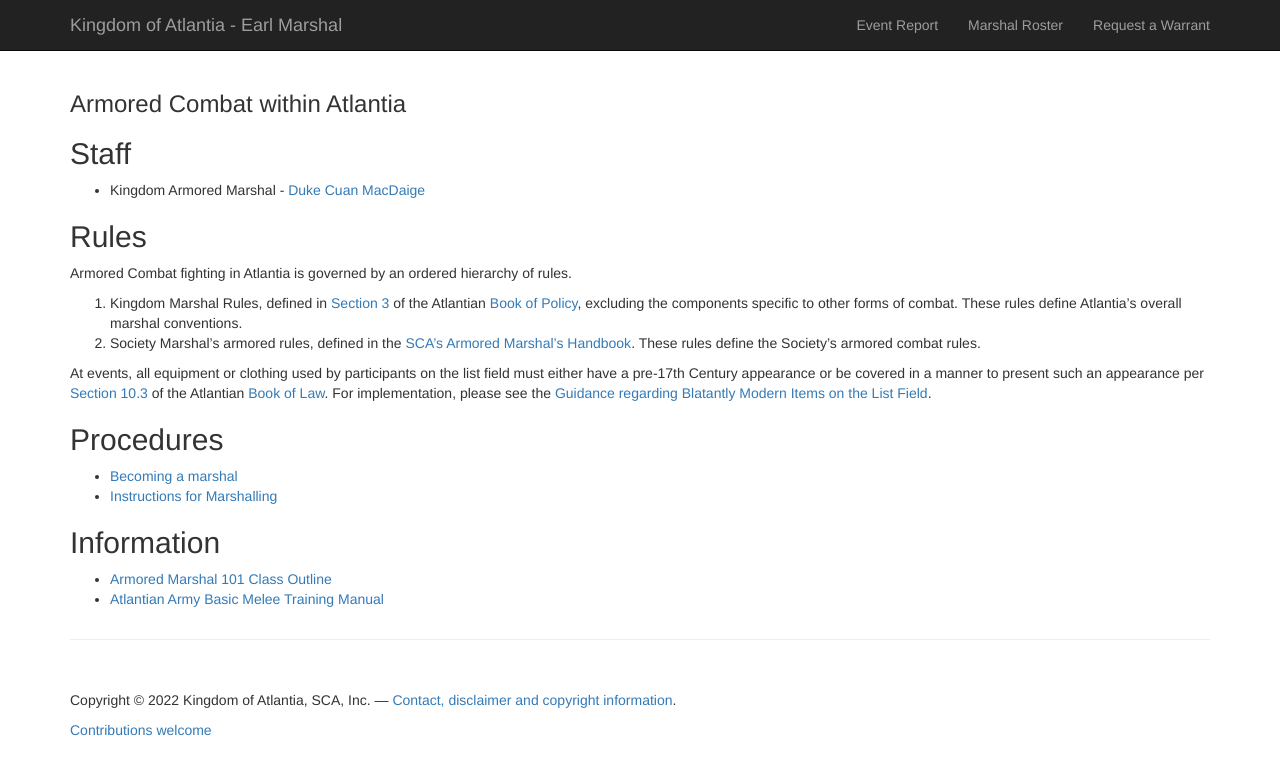
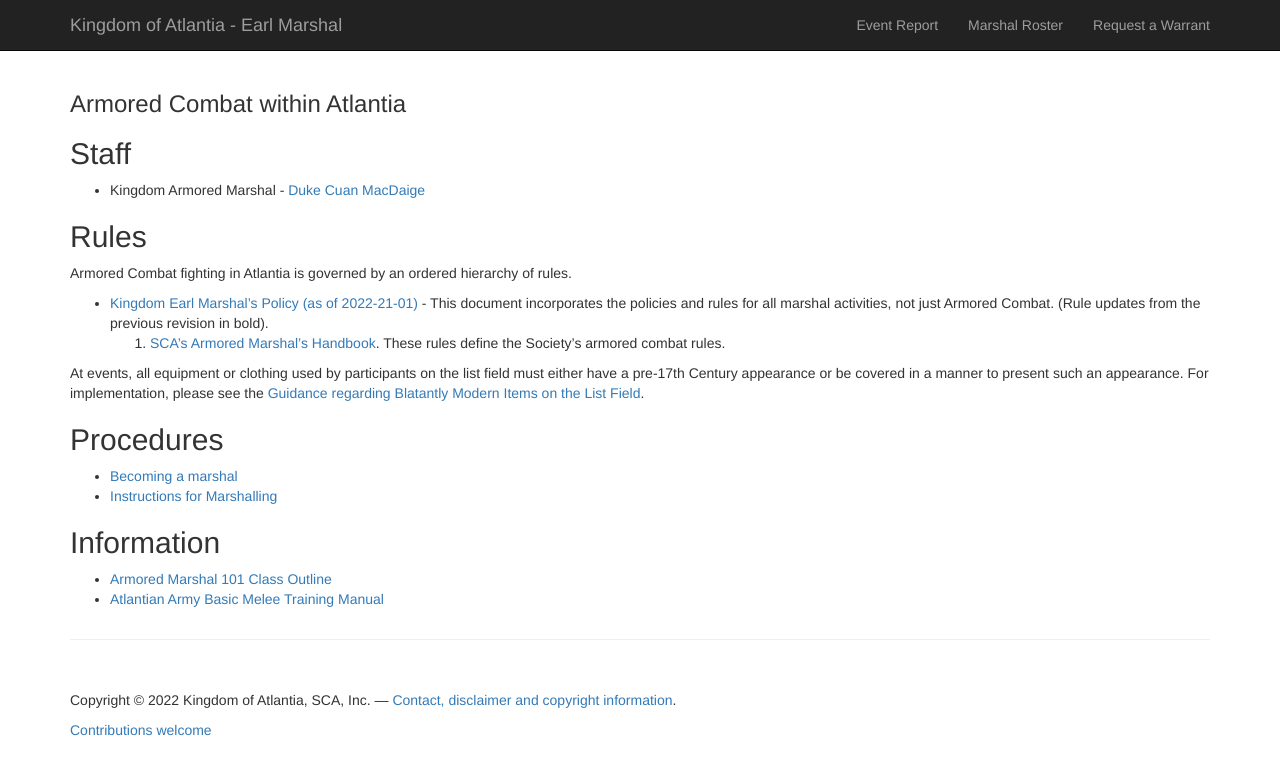
Before and after one commit to academie-de-espee/earl-marshal, a Jekyll site: the page built from armored.md, in a window 1280 px wide. Shown: the top 775 px of the page. Built offline with Jekyll 4.4.1, drawn with Linux system fonts in a browser that asks for light colours.

Commit message:
update doc links

```diff
--- a/armored.md
+++ b/armored.md
@@ -10,10 +10,10 @@ layout: default
 
 Armored Combat fighting in Atlantia is governed by an ordered hierarchy of rules.
 
-1. Kingdom Marshal Rules, defined in [Section 3](https://atlantia.sca.org/offices/seneschal/clerk-of-law/policy/marshal) of the Atlantian [Book of Policy](https://atlantia.sca.org/offices/seneschal/clerk-of-law/policy/seneschal), excluding the components specific to other forms of combat.  These rules define Atlantia's overall marshal conventions.
-2. Society Marshal's armored rules, defined in the [SCA's Armored Marshal's Handbook](https://www.sca.org/wp-content/uploads/2023/10/Armored_Combat_Handbook-Oct_2023.pdf).  These rules define the Society's armored combat rules.
+* [Kingdom Earl Marshal's Policy (as of 2022-21-01)](/documents/Earl-Marshal-policy-2022-12-01.pdf) - This document incorporates the policies and rules for all marshal activities, not just Armored Combat.  (Rule updates from the previous revision in bold).
+2. [SCA's Armored Marshal's Handbook](https://www.sca.org/wp-content/uploads/2023/10/Armored_Combat_Handbook-Oct_2023.pdf).  These rules define the Society's armored combat rules.
 
-At events, all equipment or clothing used by participants on the list field must either have a pre-17th Century appearance or be covered in a manner to present such an appearance per [Section 10.3](https://atlantia.sca.org/offices/seneschal/clerk-of-law/book-of-law/reservations-and-restrictions?faqitem=Policy2) of the Atlantian [Book of Law](https://atlantia.sca.org/offices/seneschal/clerk-of-law/book-of-law/laws-of-the-kingdom).  For implementation, please see the [Guidance regarding Blatantly Modern Items on the List Field](/procedures/modern/).
+At events, all equipment or clothing used by participants on the list field must either have a pre-17th Century appearance or be covered in a manner to present such an appearance.  For implementation, please see the [Guidance regarding Blatantly Modern Items on the List Field](/procedures/modern/).
 
 ## Procedures
 * [Becoming a marshal](/procedures/mit/)
```
Also changed, not shown: paperwork.md (+2 -1 lines).
